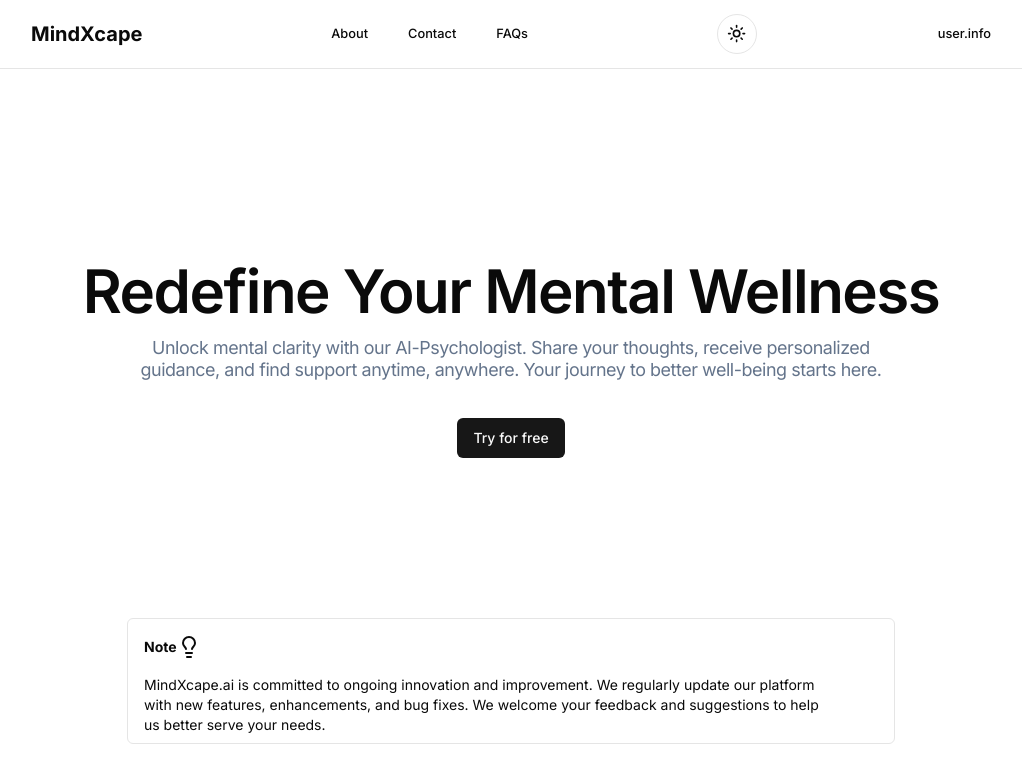
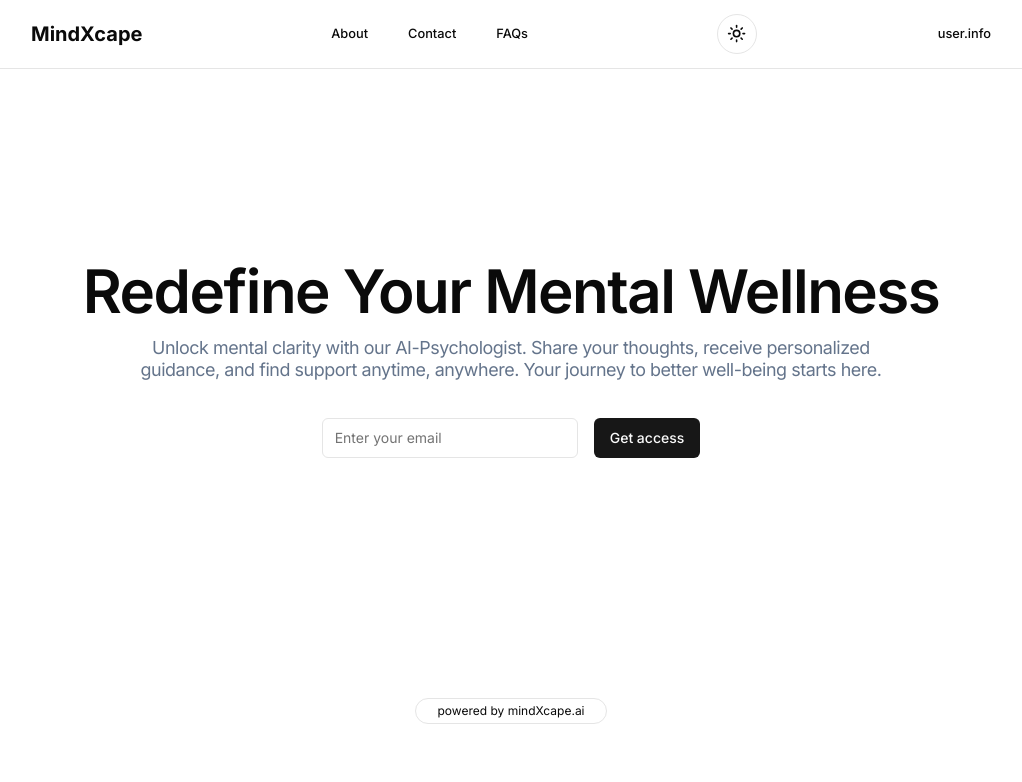
Before and after one commit to MrNikhillyadav/mindscape.ai, a Next.js app: page / in a window 1280 px wide. Shown: the top 782 px of the page, without its empty margins (129-1151 px from the left). Built offline with nearby package versions, Linux system fonts and the light colour scheme; no server answers.

Commit message:
get-access

```diff
--- a/app/page.js
+++ b/app/page.js
@@ -1,16 +1,71 @@
+"use client";
 import { Button } from "@/components/ui/button";
-import { Lightbulb } from "lucide-react";
-import Image from "next/image";
 import Link from "next/link";
 import Note from "./chatPage/_components/Note";
+import { useState, useEffect } from "react";
+import { Input } from "@/components/ui/input";
+import { Check } from "lucide-react";
+import { neon } from '@neondatabase/serverless';
+import { drizzle } from 'drizzle-orm/neon-http';
+import { UserEmail } from '@/utils/schema';
+
+const sql = neon(process.env.NEXT_PUBLIC_DRIZZLE_DB_URL);
+export const db = drizzle(sql, { schema: { UserEmail } });
 
 export default function Home() {
+  const [email, setEmail] = useState("");
+  const [emailSent, setEmailSent] = useState(false);
+  const [emailError, setEmailError] = useState("");
+  const [showAlert, setShowAlert] = useState(false);
+
+  const handleEmailSubmit = async () => {
+    // Validate email
+    const emailRegex = /^[^\s@]+@[^\s@]+\.[^\s@]+$/;
+    if (!emailRegex.test(email)) {
+      setEmailError("Enter valid email, try again.");
+      return;
+    }
+
+    try {
+      // Save the email to the database
+      await db.insert(UserEmail).values({
+        email: email,
+      });
+
+      // Print the email to the console
+      console.log("Email:", email);
+
+      // Clear the email input and set emailSent to true
+      setEmail("");
+      setEmailSent(true);
+      setEmailError("");
+
+      // Show the alert for 2 seconds
+      setShowAlert(true);
+      const timer = setTimeout(() => {
+        setShowAlert(false);
+      }, 2000);
+    } catch (error) {
+      console.error("Error saving email:", error);
+      setEmailError("An error occurred while saving your email.");
+    }
+  };
+
+  useEffect(() => {
+    if (showAlert) {
+      const timer = setTimeout(() => {
+        setShowAlert(false);
+      }, 2000);
+
+      return () => clearTimeout(timer);
+    }
+  }, [showAlert]);
+
   return (
-    <div  className=" max-w-[80vw] m-auto ">
+    <div className=" max-w-[80vw] m-auto ">
       <div className="  w-full  flex flex-col justify-center  items-center">
-
         <div className=' flex flex-col justify-center items-center p-4   mt-[20vh]'>
-                  <h2  className="  font-semibold tracking-tight py-4 text-6xl">Redefine Your Mental Wellness</h2>
+          <h2 className="  font-semibold tracking-tight py-4 text-6xl">Redefine Your Mental Wellness</h2>
           <div className=" text-center mx-20 px-10 leading-tight tracking-tight text-slate-500 text-[1.4vw]">
             Unlock mental clarity with our AI-Psychologist. Share your thoughts, receive personalized guidance,
             and find support anytime, anywhere.
@@ -18,13 +73,44 @@
           </div>
         </div>
 
-            <Link href='/chatPage' >
-                <Button className='my-5 mb-20'>Try for free</Button>
-            </Link>
+        <div className="flex items-center my-5 mb-20">
+          <Input
+            type="email"
+            placeholder="Enter your email"
+            value={email}
+            onChange={(e) => setEmail(e.target.value)}
+            className=" w-[20vw] mr-4"
+          />
+          <Button onClick={handleEmailSubmit}>
+            {emailSent ? (
+              <>
+                <Check className="mr-2 h-4 w-4 " />
+                Request Sent
+              </>
+            ) : (
+              'Get access'
+            )}
+          </Button>
+        </div>
 
-            <div className='w-[65vw] mt-20  '>
+        {emailError && (
+          <p className="text-red-500 text-xs mb-4">{emailError}</p>
+        )}
+
+        {showAlert && (
+          <div className="fixed bottom-[10vh] right-[12vh] bg-green-500 text-white px-4 py-2 rounded-full flex items-center">
+            <Check className=" mr-2 h-4 w-4" />
+            Sent
+          </div>
+        )}
+
+      <div className='w-[15vw] border p-1 rounded-full  text-center text-xs mt-[20vh] font-md'>
+        <p classname='opacity-20'>powered by mindXcape.ai</p>
+      </div>
+
+        {/* <div className='w-[65vw] mt-20 opacity-40 '>
           <Note />
-            </div>
+          </div> */}
 
       </div>
     </div>
--- /dev/null
+++ b/components/ui/dialog.jsx
@@ -0,0 +1,96 @@
+"use client"
+
+import * as React from "react"
+import * as DialogPrimitive from "@radix-ui/react-dialog"
+import { X } from "lucide-react"
+
+import { cn } from "@/lib/utils"
+
+const Dialog = DialogPrimitive.Root
+
+const DialogTrigger = DialogPrimitive.Trigger
+
+const DialogPortal = DialogPrimitive.Portal
+
+const DialogClose = DialogPrimitive.Close
+
+const DialogOverlay = React.forwardRef(({ className, ...props }, ref) => (
+  <DialogPrimitive.Overlay
+    ref={ref}
+    className={cn(
+      "fixed inset-0 z-50 bg-black/80  data-[state=open]:animate-in data-[state=closed]:animate-out data-[state=closed]:fade-out-0 data-[state=open]:fade-in-0",
+      className
+    )}
+    {...props} />
+))
+DialogOverlay.displayName = DialogPrimitive.Overlay.displayName
+
+const DialogContent = React.forwardRef(({ className, children, ...props }, ref) => (
+  <DialogPortal>
+    <DialogOverlay />
+    <DialogPrimitive.Content
+      ref={ref}
+      className={cn(
+        "fixed left-[50%] top-[50%] z-50 grid w-full max-w-lg translate-x-[-50%] translate-y-[-50%] gap-4 border bg-background p-6 shadow-lg duration-200 data-[state=open]:animate-in data-[state=closed]:animate-out data-[state=closed]:fade-out-0 data-[state=open]:fade-in-0 data-[state=closed]:zoom-out-95 data-[state=open]:zoom-in-95 data-[state=closed]:slide-out-to-left-1/2 data-[state=closed]:slide-out-to-top-[48%] data-[state=open]:slide-in-from-left-1/2 data-[state=open]:slide-in-from-top-[48%] sm:rounded-lg",
+        className
+      )}
+      {...props}>
+      {children}
+      <DialogPrimitive.Close
+        className="absolute right-4 top-4 rounded-sm opacity-70 ring-offset-background transition-opacity hover:opacity-100 focus:outline-none focus:ring-2 focus:ring-ring focus:ring-offset-2 disabled:pointer-events-none data-[state=open]:bg-accent data-[state=open]:text-muted-foreground">
+        <X className="h-4 w-4" />
+        <span className="sr-only">Close</span>
+      </DialogPrimitive.Close>
+    </DialogPrimitive.Content>
+  </DialogPortal>
+))
+DialogContent.displayName = DialogPrimitive.Content.displayName
+
+const DialogHeader = ({
+  className,
+  ...props
+}) => (
+  <div
+    className={cn("flex flex-col space-y-1.5 text-center sm:text-left", className)}
+    {...props} />
+)
+DialogHeader.displayName = "DialogHeader"
+
+const DialogFooter = ({
+  className,
+  ...props
+}) => (
+  <div
+    className={cn("flex flex-col-reverse sm:flex-row sm:justify-end sm:space-x-2", className)}
+    {...props} />
+)
+DialogFooter.displayName = "DialogFooter"
+
+const DialogTitle = React.forwardRef(({ className, ...props }, ref) => (
+  <DialogPrimitive.Title
+    ref={ref}
+    className={cn("text-lg font-semibold leading-none tracking-tight", className)}
+    {...props} />
+))
+DialogTitle.displayName = DialogPrimitive.Title.displayName
+
+const DialogDescription = React.forwardRef(({ className, ...props }, ref) => (
+  <DialogPrimitive.Description
+    ref={ref}
+    className={cn("text-sm text-muted-foreground", className)}
+    {...props} />
+))
+DialogDescription.displayName = DialogPrimitive.Description.displayName
+
+export {
+  Dialog,
+  DialogPortal,
+  DialogOverlay,
+  DialogClose,
+  DialogTrigger,
+  DialogContent,
+  DialogHeader,
+  DialogFooter,
+  DialogTitle,
+  DialogDescription,
+}
--- /dev/null
+++ b/components/ui/input.jsx
@@ -0,0 +1,19 @@
+import * as React from "react"
+
+import { cn } from "@/lib/utils"
+
+const Input = React.forwardRef(({ className, type, ...props }, ref) => {
+  return (
+    (<input
+      type={type}
+      className={cn(
+        "flex h-10 w-full rounded-md border border-input bg-background px-3 py-2 text-sm ring-offset-background file:border-0 file:bg-transparent file:text-sm file:font-medium placeholder:text-muted-foreground focus-visible:outline-none focus-visible:ring-2 focus-visible:ring-ring focus-visible:ring-offset-2 disabled:cursor-not-allowed disabled:opacity-50",
+        className
+      )}
+      ref={ref}
+      {...props} />)
+  );
+})
+Input.displayName = "Input"
+
+export { Input }
--- a/package.json
+++ b/package.json
@@ -13,6 +13,7 @@
   "dependencies": {
     "@google/generative-ai": "^0.14.0",
     "@neondatabase/serverless": "^0.9.4",
+    "@radix-ui/react-dialog": "^1.1.1",
     "@radix-ui/react-separator": "^1.1.0",
     "@radix-ui/react-slot": "^1.1.0",
     "class-variance-authority": "^0.7.0",
--- a/utils/schema.js
+++ b/utils/schema.js
@@ -8,3 +8,12 @@
 
 
 })
+
+// new table to capture emails early access users
+
+
+export const UserEmail = pgTable('user_emails', {
+  id: serial('id').primaryKey(),
+  email: varchar('email', { length: 255 }).notNull(),
+  createdAt:varchar('createdAt'),
+});
```
Also changed, not shown: 1 other file (tests, documents, lock files or other folders). Lines whose indentation alone changed are shown as unchanged.
